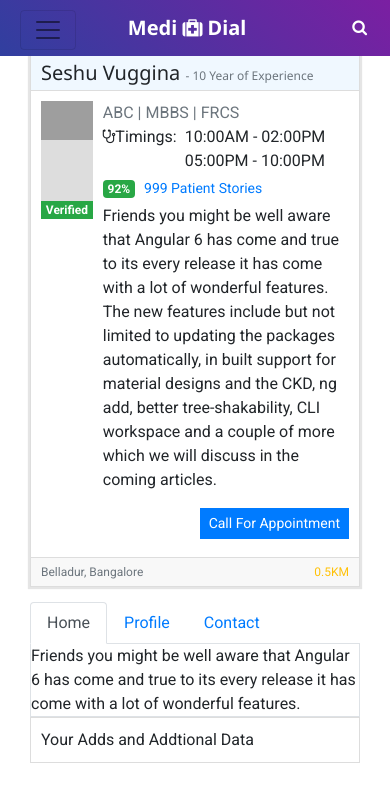
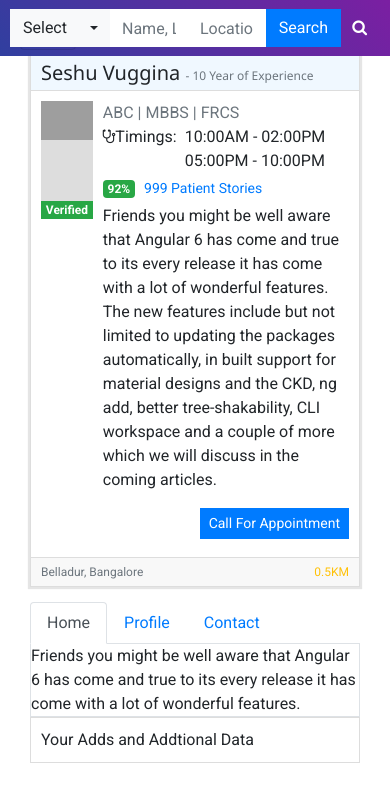
Before and after one commit to Seshuggina/docyard, an Angular app: page /profile in a window 390 px wide. Shown: the top 802 px of the page. Built offline with nearby package versions, Linux system fonts and the light colour scheme; grey boxes are pictures that could not be loaded.

Commit message:
Navbar changes done

```diff
--- a/src/app/home/home.component.html
+++ b/src/app/home/home.component.html
@@ -5,7 +5,7 @@
         <h4 class="text-center">Find the Right Doctor and Hospital</h4>
         <form class="main-search form-inline">
             <div class="dropdown">
-                <button class="btn btn-primary btn-lg dropdown-toggle" type="button" id="dropdownMenuButton"
+                <button class="btn btn-light btn-lg dropdown-toggle" type="button" id="dropdownMenuButton"
                     data-toggle="dropdown" aria-haspopup="true" aria-expanded="false">
                     <span>Select</span>
                 </button>
--- a/src/app/shared/navbar/navbar.component.html
+++ b/src/app/shared/navbar/navbar.component.html
@@ -1,9 +1,9 @@
 <nav class="navbar fixed-top navbar-expand-lg navbar-light bg-light">
   <a class="navbar-brand" href="#">Medi <i class="fa fa-medkit"></i> Dial</a>
-  <div class="nav-search" [ngClass]="{'show': showHideSearch }">
+  <div class="nav-search" [ngClass]="{'show': showMainSearch }">
     <form class="main-search form-inline search-border">
       <div class="dropdown">
-        <button class="btn btn-primary dropdown-toggle" type="button" id="dropdownMenuButton" data-toggle="dropdown"
+        <button class="btn btn-light dropdown-toggle" type="button" id="dropdownMenuButton" data-toggle="dropdown"
           aria-haspopup="true" aria-expanded="false">
           <span>Select</span>
         </button>
@@ -37,8 +37,7 @@
       </li>
     </ul>
   </div>
-
-  <button id="toggleSearch" *ngIf="showMainSearch" (click)="toggleNavbarSearch()" class="btn"><i class="fa fa-search"></i></button>
+  <button id="toggleSearch" [ngClass]="{'show': showSearchButton }" (click)="toggleNavbarSearch()" class="btn"><i class="fa fa-search"></i></button>
 </nav>
 
 <div class="modal fade" id="login" tabindex="-1" role="dialog" aria-labelledby="Log In" aria-hidden="true">
--- a/src/app/shared/navbar/navbar.component.scss
+++ b/src/app/shared/navbar/navbar.component.scss
@@ -6,31 +6,125 @@ nav {
   font-family: $font-noto;
   font-weight: 600;
   flex-wrap: nowrap;
+  justify-content: space-between;
 }
-.navbar-light .navbar-brand {
+.navbar-light {
+  .navbar-brand,
+  .navbar-nav .nav-link,
+  .navbar-nav .active > .nav-link  {
     color: #fff;
   }
-.navbar-light .navbar-nav .nav-link {
-  color: #fff;
 }
-.navbar-light .navbar-nav .active > .nav-link {
-  color: #fff;
-}
-
 .navbar-nav {
   flex: 1;
 }
 
+nav {
   .main-search .dropdown-toggle::after {
     top: 17px;
   }
-
   #toggleSearch {
     position: absolute;
     right: 10px;
     color: white;
     top: 8px;
     z-index: 2;
+    display: none;
+    &.show {
+      display: inline-block;
+    }
+    @media (min-width: 767.98px) {
+      display: none !important;
+    }
+  }
+}
+
+.nav-search {
+  display: none;
+  &.show {
+    display: block;
+  }
+}
+
+@media (max-width: 767.98px) {
+  .navbar-brand {
+    width: 100%;
+    text-align: center;
+  }
+  .navbar-light .navbar-toggler {
+    position: absolute;
+    left: 20px;
+    top: 10px;
+  }
+  nav {
+    > form {
+      transform: none;
+      margin-top: 20px;
+    }
+  }
+  .nav-search {
+    position: fixed;
+    width: 90%;
+    left: 0;
+    padding: 10px;
+    flex-direction: row;
+    z-index: 1;
+    .main-search {
+      flex-direction: row;
+      align-items: center;
+      justify-content: left;
+      flex-wrap: nowrap;
+      .btn, .dropdown {
+        width: auto;
+      }
+      .location, .search-string, .dropdown {
+        margin-bottom: 0;
+        border-left: 0;
+      }
+      .location {
+        flex-grow: 1;
+        width: auto;
+        flex-shrink: 1;
+      }
+      .search-string {
+        flex-grow: 1;
+        width: auto;
+      }
+    }
+  }
+
+  // Navar Collapse
+}
+
+@media (max-width:991.98px) {
+  .navbar-collapse {
+    position: absolute;
+    top: 57px;
+    left: 0;
+    padding: 10px;
+    height: 100vh !important;
+    background: linear-gradient(45deg, #7b1fa2, #303f9f);
+    min-width: 300px;
+    box-shadow:3px 1px 4px -3px #222;
+  }
+}
+@media (min-width: 767.98px) {
+  .navbar-expand-lg .navbar-nav .nav-link {
+    padding-right: 0.5rem;
+    padding-left: 0.5rem;
+  }
+  #toggleSearch {
+    display: none;
+  }
+  .navbar-nav {
+    justify-content: flex-end;
+  }
+  #navbarNav {
+    flex-grow: 0;
+  }
+  .nav-search {
+    flex-grow: 1;
+  }
 }
 
 #logreg-forms .social-login {
@@ -49,80 +143,6 @@ nav {
 
 #logreg-forms .google-btn {
   background-color: #df4b3b;
-}
-@media (max-width: 767.98px) {
-  .navbar-brand {
-    width: 100%;
-    text-align: center;
-  }
-  .navbar-light .navbar-toggler {
-    position: absolute;
-    left: 20px;
-    top: 10px;
-  }
-  nav {
-    > form {
-      transform: none;
-      margin-top: 20px;
-    }
-  }
-  .nav-search {
-    display: none;
-    &.show {
-      display: block;
-    }
-  }
-}
-
-@media (max-width: 768px) {
-  .nav-search {
-    position: fixed;
-    width: 90%;
-    left: 0;
-    padding: 10px;
-    flex-direction: row;
-    // background: rgba(0,0,0,0.5);
-    z-index: 1;
-    .main-search {
-      flex-direction: row;
-      align-items: center;
-      justify-content: left;
-      .btn, .dropdown {
-        width: auto;
-      }
-      .location, .search-string, .dropdown {
-        margin-bottom: 0;
-        border-left: 0;
-      }
-      .location {
-        flex-grow: 1;
-        width: auto;
-      }
-      .search-string {
-        flex-grow: 1;
-        width: auto;
-      }
-    }
-  }
-}
-
-@media (min-width: 767.98px) {
-  .navbar-expand-lg .navbar-nav .nav-link {
-    padding-right: 0.5rem;
-    padding-left: 0.5rem;
-  }
-  #toggleSearch {
-    display: none;
-  }
-  .navbar-nav {
-    justify-content: flex-end;
-  }
-  #navbarNav {
-    flex-grow: 0;
-  }
-  .nav-search {
-    flex-grow: 1;
-  }
 }
 @media screen and (max-width: 500px) {
   #logreg-forms .social-login {
--- a/src/app/shared/navbar/navbar.component.ts
+++ b/src/app/shared/navbar/navbar.component.ts
@@ -13,14 +13,14 @@ export class NavbarComponent implements OnInit, OnDestroy {
 
   searchText:string;
   showMainSearch:boolean;
-  showHideSearch:boolean;
-
+  showSearchButton:boolean;
   // Private Variables
   private unsubscribe: Subject<void> = new Subject();
 
   constructor(private globals:Globals) {
     this.globals.showSearchInHeader.pipe(takeUntil(this.unsubscribe)).subscribe(status => {
       this.showMainSearch = status;
+      this.showSearchButton = status;
     });
   }
 
@@ -28,7 +28,7 @@ export class NavbarComponent implements OnInit, OnDestroy {
   }
 
   toggleNavbarSearch() {
-    this.showHideSearch = !this.showHideSearch;
+    this.showMainSearch = !this.showMainSearch;
   }
 
   ngOnDestroy() {
--- a/src/assets/sass/custom/common.scss
+++ b/src/assets/sass/custom/common.scss
@@ -32,6 +32,7 @@
         top: 23px;
     }
     .nav-search & {
+        justify-content: flex-start;
         .form-control {
             border: none;
             width: 100%;
@@ -46,9 +47,6 @@
                 }
             }
         }
-    }
-    .nav-search & {
-        justify-content: flex-start;
     }
 }
 
```
Lines whose indentation alone changed are shown as unchanged.
